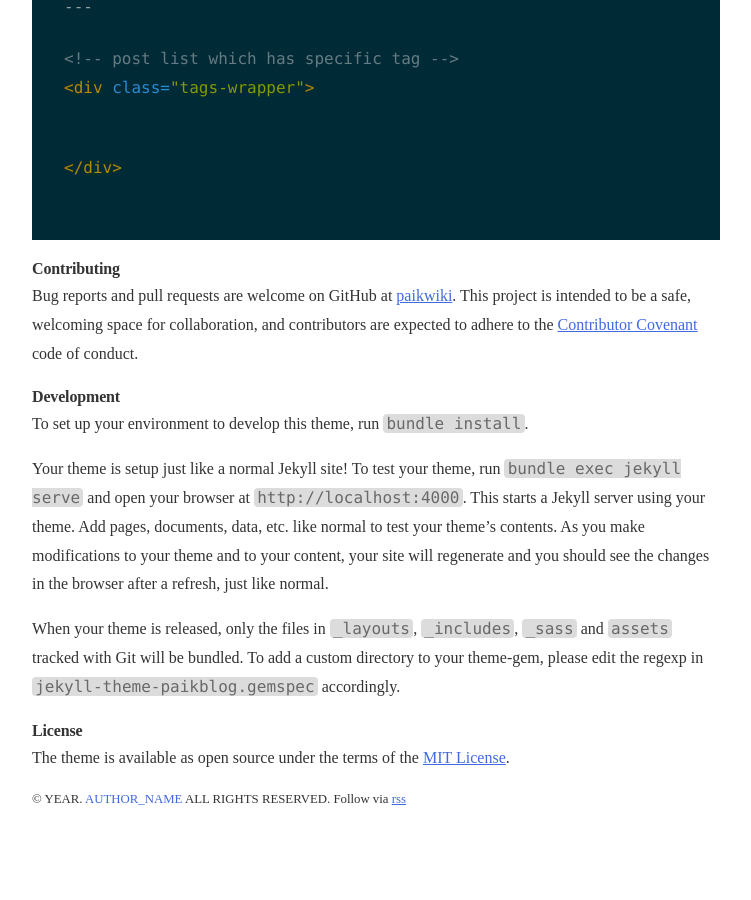
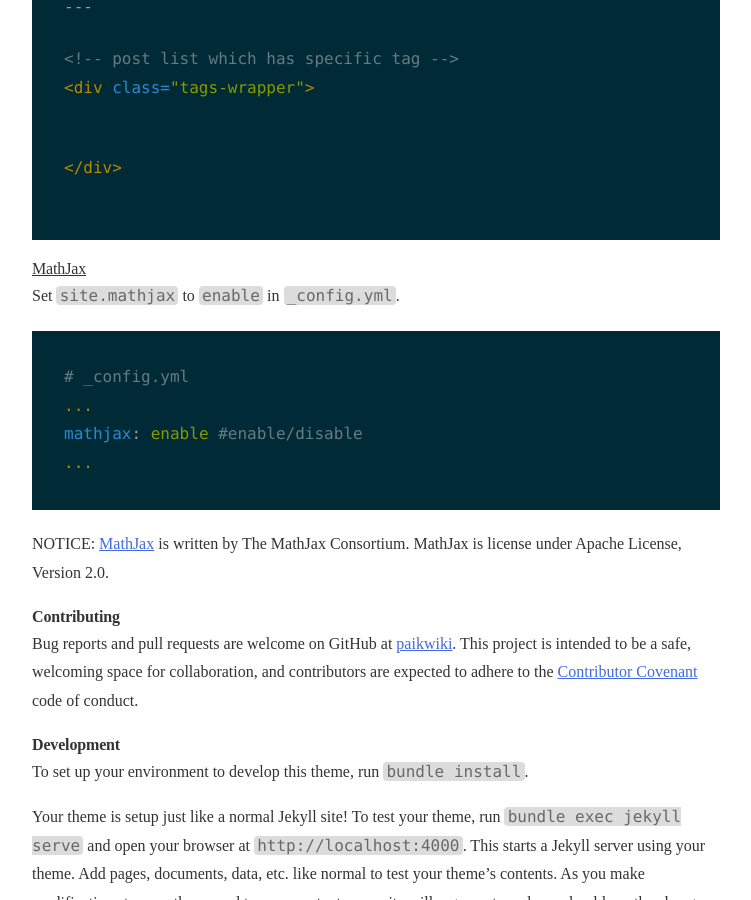
Before and after one commit to paikwiki/jekyll-theme-paikblog, a Jekyll site: the page built from README.md, in a window 1280 px wide and 900 px high, scrolled down 2216 px. Shown: the whole window, without its empty margins (264-1015 px from the left). Built offline with Jekyll 4.4.1, drawn with Linux system fonts in a browser that asks for light colours; some web fonts are replaced; our own code applies the rules of GitHub Pages for plain Markdown files; before the commit the page ends 3083 px from its top, so only the background shows below that.

Commit message:
Add MathJax

````diff
--- a/README.md
+++ b/README.md
@@ -72,6 +72,19 @@ permalink: /tags
 {% include tags.html %}
 ```
 
+### MathJax
+
+Set `site.mathjax` to `enable` in `_config.yml`.
+
+```yml
+# _config.yml
+...
+mathjax: enable #enable/disable
+...
+```
+
+NOTICE: [MathJax](https://www.mathjax.org/) is written by The MathJax Consortium. MathJax is license under Apache License, Version 2.0.
+
 ## Contributing
 
 Bug reports and pull requests are welcome on GitHub at [paikwiki](mailto:paikwiki@gmail.com). This project is intended to be a safe, welcoming space for collaboration, and contributors are expected to adhere to the [Contributor Covenant](http://contributor-covenant.org) code of conduct.
--- a/_config.yml
+++ b/_config.yml
@@ -6,6 +6,7 @@ author:
 copyright_year: YEAR
 google_analytics: UA-000000000-0
 aladin_ttbkey: TTB_KEY_VALUE
+mathjax: enable #enable/disable
 sass:
   style: compressed
 plugins:
--- a/_includes/head.html
+++ b/_includes/head.html
@@ -4,6 +4,10 @@
     {% include ga.html %}
     <script type="text/javascript" src="{{ '/assets/js/analytics.js' }}"></script>
   {% endif %}
+  {% if site.mathjax == "enable" %}
+  <script src="https://polyfill.io/v3/polyfill.min.js?features=es6"></script>
+  <script id="MathJax-script" async src="https://cdn.jsdelivr.net/npm/mathjax@3/es5/tex-mml-chtml.js"></script>
+  {% endif %}
   <meta charset="UTF-8">
   <meta name="viewport" content="width=device-width, initial-scale=1.0">
   {% seo %}
````
